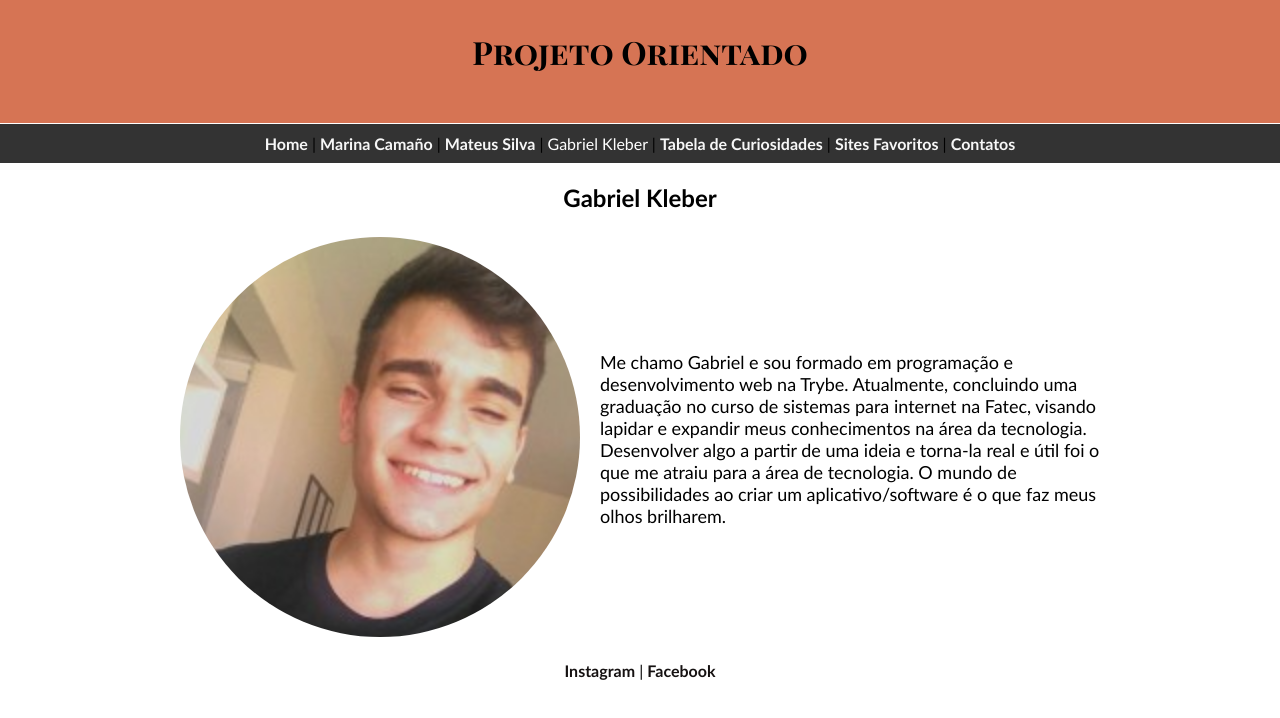
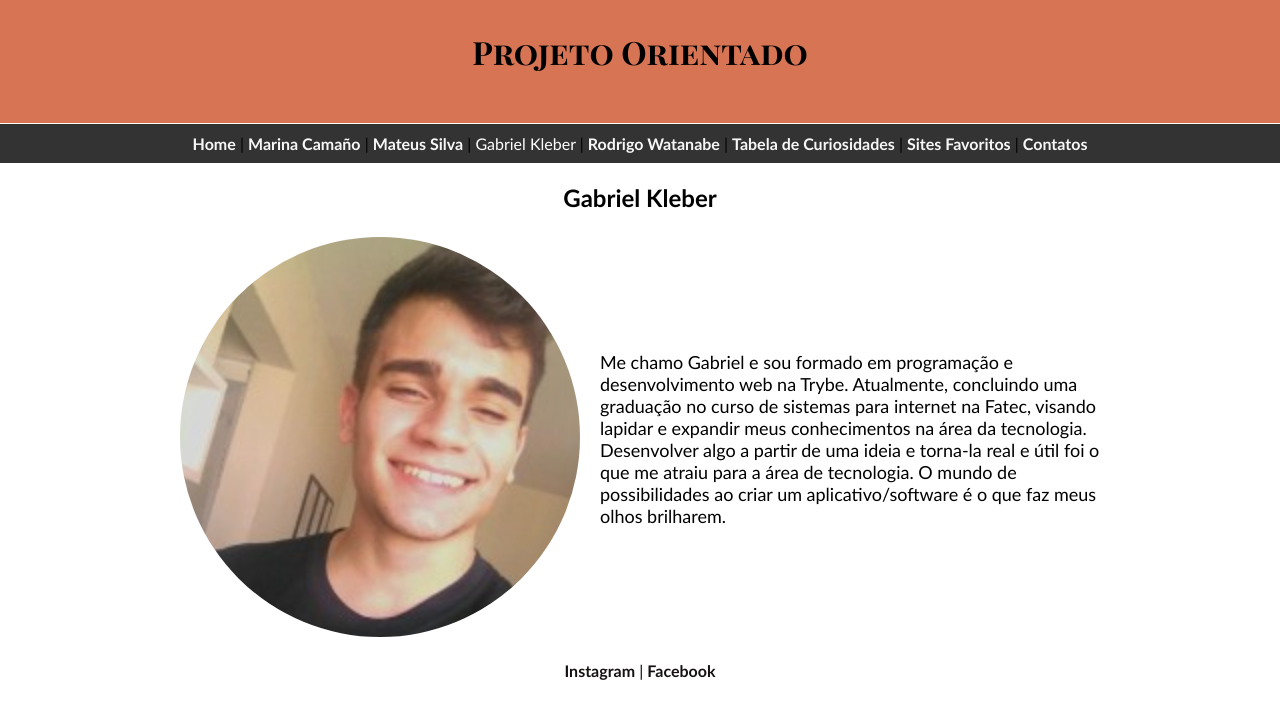
Before and after one commit to Matias5789/Acessibilidade_Projeto_Orientado, a plain HTML site: page Projeto Orientado/Gabriel_Kleber.html in a window 1280 px wide. Drawn offline with Linux system fonts and the light colour scheme.

Commit message:
Update Gabriel_Kleber.html

```diff
--- a/Projeto Orientado/Gabriel_Kleber.html
+++ b/Projeto Orientado/Gabriel_Kleber.html
@@ -11,8 +11,9 @@
     <header>
         <h1>Projeto Orientado</h1>
 
-        <p class="passar_mouse" id="fundo"> <a class="linkbranco" Href="projeto_orientado.html">Home</a> | <a
-                class="linkbranco" Href="Marina_Camaño.html">Marina Camaño</a> | <a class="linkbranco" Href="Mateus_Silva.html">Mateus Silva</a> | <span>Gabriel Kleber</span> |
+        <p class="passar_mouse" id="fundo"> <a class="linkbranco" Href="index.html">Home</a> | <a
+                class="linkbranco" Href="Marina_Camaño.html">Marina Camaño</a> | <a class="linkbranco" Href="Mateus_Silva.html">Mateus Silva</a> | <span>Gabriel Kleber</span> | <a
+                class="linkbranco" Href="Watanabe.html">Rodrigo Watanabe</a> |
             <a class="linkbranco" href="Tabela_de_curiosidade.html">Tabela de Curiosidades</a> | <a class="linkbranco"
                 Href="Sites_Favoritos.html">Sites Favoritos</a> | <a class="linkbranco"
                 href="link_de_contato.html">Contatos</a>
```
